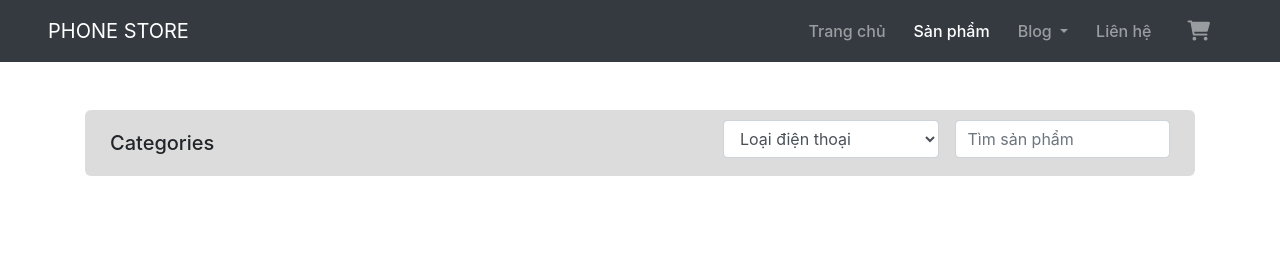
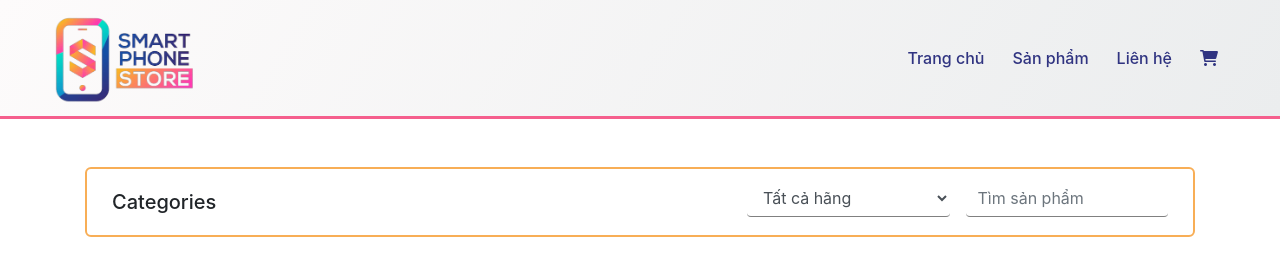
Before and after one commit to giahuy405/Capstone-2, a plain HTML site: page index.html in a window 1280 px wide. Drawn offline with nearby package versions, Linux system fonts and the light colour scheme; some packages are replaced by stand-ins of ours; no server answers; a script that the page names is missing.

Commit message:
fixed product cards

```diff
--- a/adding_Page/css/adding.css
+++ b/adding_Page/css/adding.css
@@ -1,5 +1,5 @@
 body{
-    background: url(../img/bg.jpg);
+    background: url(../../img/bg.jpg);
     background-position: center;
     background-repeat: no-repeat;
     background-size: cover;
--- a/index.html
+++ b/index.html
@@ -18,10 +18,10 @@
 </head>
 
 <body id="body">
-    <header style="position:sticky;top: 0;left: 0;width:100%; z-index: 999;">
-        <nav class="navbar navbar-expand-lg navbar-dark bg-dark px-lg-5 ">
-            <a class="navbar-brand" style="width:220px" href="#">
-                PHONE STORE
+    <header style="left: 0;width:100%; z-index: 999;">
+        <nav class="navbar navbar-expand-lg navbar-dark nav-bg px-lg-5 ">
+            <a class="navbar-brand" href="#">
+                <img src="./img/logo.png" alt="">
             </a>
             <button class="navbar-toggler" type="button" data-toggle="collapse" data-target="#navbarSupportedContent"
                 aria-controls="navbarSupportedContent" aria-expanded="false" aria-label="Toggle navigation">
@@ -31,32 +31,23 @@
             <div class="collapse navbar-collapse" id="navbarSupportedContent">
                 <ul class="navbar-nav ml-auto">
                     <li class="nav-item ">
-                        <a class="nav-link" href="#">Trang chủ </a>
+                        <a class="nav-link " href="#">Trang chủ </a>
                     </li>
                     <li class="nav-item active">
-                        <a class="nav-link" href="#">Sản phẩm</a>
-                    </li>
-                    <li class="nav-item dropdown">
-                        <a class="nav-link dropdown-toggle" href="#" role="button" data-toggle="dropdown"
-                            aria-expanded="false">
-                            Blog
-                        </a>
-                        <div class="dropdown-menu">
-                            <a class="dropdown-item" href="#">Action</a>
-                            <a class="dropdown-item" href="#">Another action</a>
-                            <div class="dropdown-divider"></div>
-                            <a class="dropdown-item" href="#">Something else here</a>
-                        </div>
+                        <a class="nav-link " href="#">Sản phẩm</a>
                     </li>
                     <li class="nav-item ">
-                        <a class="nav-link" href="#">Liên hệ</a>
+                        <a class="nav-link " href="#">Liên hệ</a>
                     </li>
 
+                    <li class="nav-item ">
+                        <a class="nav-link " id="btnOpenCart" onclick="openCart()" href="#"><i
+                            class="fa-solid fa-cart-shopping "></i></a>
+                    </li>
                 </ul>
 
             </div>
-            <a class="nav-link cart-icon" id="btnOpenCart" onclick="openCart()" href="#"><i
-                    class="fa-solid fa-cart-shopping"></i></a>
+
         </nav>
     </header>
     <section class="menu mt-5  ">
@@ -64,13 +55,11 @@
             <div class="menu-search  d-lg-flex align-items-center">
                 <h5 class="mb-3 mb-lg-0">Categories</h5>
                 <div class="  ml-auto d-lg-flex">
-                    <select onchange="selectType(event)" class="form-control mr-3 mb-2">
-                        <option value="">Loại điện thoại</option>
-                        <option value="Samsung">Samsung</option>
-                        <option value="iphone">Iphone</option>
-                        <option value="oppo">Oppo</option>
+                    <select id="brandOption" onchange="selectType(event)" class="form-control mr-3 mb-2 hideFilter">
+                        <option value="">Tất cả hãng</option>
+
                     </select>
-                    <input type="text" class="form-control" onkeyup="searchProduct(event)" placeholder="Tìm sản phẩm">
+                    <input type="text" class="form-control hideFilter" onkeyup="searchProduct(event)" placeholder="Tìm sản phẩm">
                 </div>
             </div>
         </div>
@@ -166,6 +155,7 @@
         crossorigin="anonymous" referrerpolicy="no-referrer"></script>
     <!-- sweet alert -->
     <script src="//cdn.jsdelivr.net/npm/sweetalert2@11"></script>
+    <script src="./js/filterOption.js"></script>
     <!-- Open and close cart  -->
     <script src="./js/cart/cart-js.js"></script>
     <!-- Product service axios -->
--- a/index_css/index.css
+++ b/index_css/index.css
@@ -1,6 +1,50 @@
+
 .nav-link {
     font-weight: 500;
     margin: 0 6px;
+}
+
+.nav-bg{
+    background: linear-gradient(120deg, #fdfbfb 0%, #ebedee 100%);
+     border-bottom: 3px solid #f55f8d;
+}
+
+.navbar-dark .navbar-toggler {
+    font-size: 30px;
+    color: #f8ae56;
+    border-color: rgba(255,255,255,.1);
+}
+
+.navbar-brand{
+    width: 150px;
+    height: 100px;
+}
+
+ul.navbar-nav li a {
+    color: #303481 !important;
+    position: relative;
+}
+ul.navbar-nav li a:hover {
+    color: #04cbc6 !important;
+}
+ul.navbar-nav li a:hover::after{
+    transform: scale(1, 1);
+}
+ul.navbar-nav li a::after{
+    background-color: #04cbc6;
+    position: absolute;
+    content: "";
+    width: 100%;
+    height: 2px;
+    bottom: -5px;
+    left: 0;
+    transform: scale(0, 1);
+    transition: transform 0.3s;
+}
+
+
+.navbar-brand img{
+    width: 100%;
 }
 
 .nav-link:hover {
@@ -8,7 +52,7 @@
 }
 
 .menu-search {
-    background-color: gainsboro;
+    border: 2px solid #f8ae56;
     padding: 10px 25px;
     border-radius: 6px;
 }
@@ -35,14 +79,14 @@ tr:hover {
     background-color: #04aa6d09 !important;
 }
 
-.cart-icon {
+/* .cart-icon {
     color: rgba(255, 255, 255, .5);
     font-size: 20px;
-}
+} */
 
-.cart-icon:hover {
+/* .cart-icon:hover {
     color: white;
-}
+} */
 
 .product-item p {
     line-height: 1.2;
@@ -270,6 +314,14 @@ tr:hover {
     visibility: visible;
     opacity: 1;
 }
+
+.hideFilter{
+    background: none;
+    border: none;
+    border-bottom: 1px solid gray;
+}
+
+
 @media screen and (max-width:1180px){
     .cart {
        width: 65%;
--- a/js/admin.js
+++ b/js/admin.js
@@ -231,7 +231,7 @@ function searchProduct(e) {
 
 window.onload = function () {
     fetchProductList();
-    supFilterType();
+    supFilterType('typeOption');
 
 };
 
--- a/js/filterOption.js
+++ b/js/filterOption.js
@@ -1,6 +1,6 @@
 var typeP = [];
 
-function supFilterType(){
+function supFilterType(idSelect){
     var tempArray = [];
     var tempP;
     productService.fetchProducts()
@@ -22,12 +22,14 @@ function supFilterType(){
         var tempTypeP = new Set(tempArray);
          typeP = [...tempTypeP];
 
-         renderOption(typeP, 'typeOption');
+         renderOption(typeP, idSelect);
     })
     .catch(function (error) {
         console.log("Error", error);
     });
 }
+
+
 function renderOption(data, optionId){
 
  var html ='';
--- a/js/index.js
+++ b/js/index.js
@@ -116,10 +116,10 @@ function renderProductList(data) {
 
             </a>
             <div class=" product__price  border-top d-flex align-items-center pt-2">
-                <h4>${tempPrice}</h4>
+                <h4 id='price${i}'>${tempPrice}</h4>
                 <div class="ml-auto" >
                     <div class="form-inline border rounded">
-                        <button class="btn btn-cart-plus btn-outline-primary " onclick="addToCart(${data[i].id})"  >
+                        <button id='btnCart${i}' class="btn btn-cart-plus btn-outline-primary " onclick="addToCart(${data[i].id})"  >
                             <i class="fa-solid fa-cart-plus"></i>
                         </button>
                     </div>
@@ -130,7 +130,21 @@ function renderProductList(data) {
     }
 
     document.getElementById("displayProductList").innerHTML = html;
+
 }
+
+function disabledCart(){
+  for(var i = 0; i < productList.length; i++){
+    var vaulePrice = document.getElementById(`price${i}`).innerHTML;
+
+    if(vaulePrice === 'Đang cập nhật'){
+        document.getElementById(`btnCart${i}`).classList.add('d-none');
+    }
+  }
+}
+
+
+
 function totalMoney() {
     var total = 0;
     for (var i = 0; i < cart.length; i++) {
@@ -220,6 +234,7 @@ function fetchProductList(data) {
             console.log(res);
             productList = mapProductList(res.data)
             renderProductList(data);
+            disabledCart()
         })
         .catch(function (err) {
             console.log(err);
@@ -384,4 +399,5 @@ window.onclick = function (event) {
 }
 window.onload = function (event) {
     fetchProductList();
+    supFilterType('brandOption');
 }
```
Also changed, not shown: img/bg.jpg (renamed from adding_Page/img/bg.jpg), img/logo.png (added).
